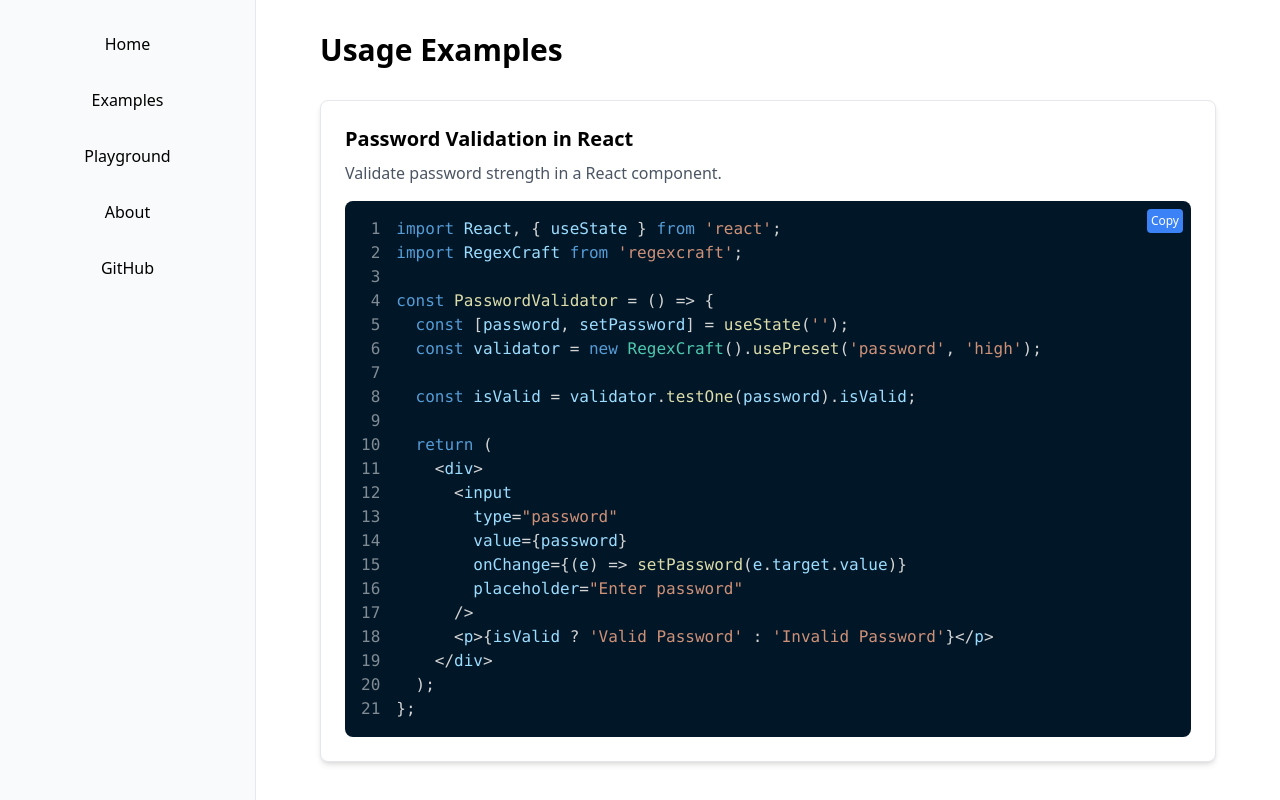
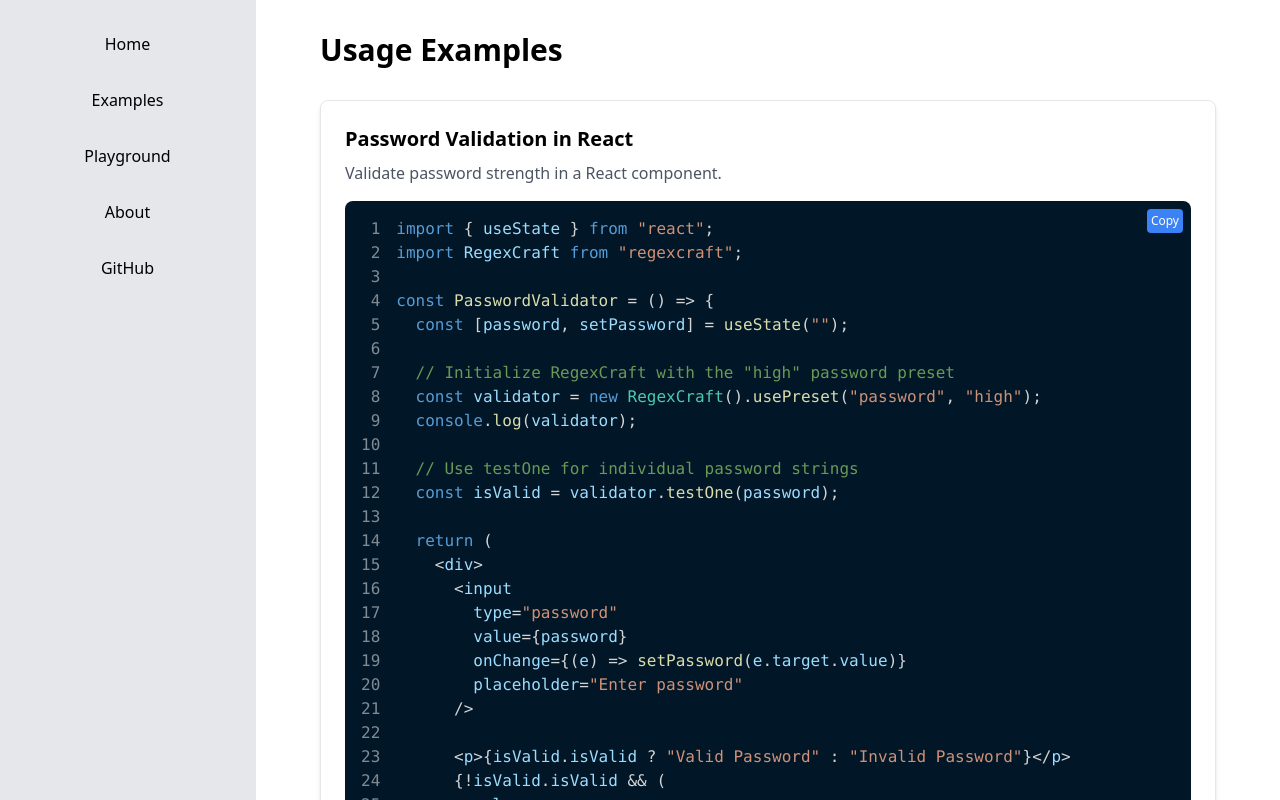
Before and after one commit to iAmNsengi/regexcraft-frontend, a React (Vite) app: page /examples in a window 1280 px wide. Shown: the top 800 px of the page. Built offline with nearby package versions, Linux system fonts and the light colour scheme.

Commit message:
update: password validation example

```diff
--- a/src/components/Layout.tsx
+++ b/src/components/Layout.tsx
@@ -6,7 +6,7 @@ const Layout = () => {
   return (
     <div className="flex flex-col min-h-screen overflow-x-hidden">
       <div className="flex flex-grow flex-col md:flex-row">
-        <aside className="w-full md:w-64 bg-gray-50 border-b md:border-r border-gray-200 p-6 md:border-b-0">
+        <aside className="w-full md:w-64 bg-gray-200 border-b md:border-r border-gray-200 p-6 md:border-b-0">
           <Navigation />
         </aside>
         <main className="flex-1 p-4 md:p-8 overflow-y-auto">
--- a/src/pages/Examples.tsx
+++ b/src/pages/Examples.tsx
@@ -6,14 +6,18 @@ const examples = [
     title: "Password Validation in React",
     description: "Validate password strength in a React component.",
     code: `
-import React, { useState } from 'react';
-import RegexCraft from 'regexcraft';
+import { useState } from "react";
+import RegexCraft from "regexcraft";
 
 const PasswordValidator = () => {
-  const [password, setPassword] = useState('');
-  const validator = new RegexCraft().usePreset('password', 'high');
+  const [password, setPassword] = useState("");
 
-  const isValid = validator.testOne(password).isValid;
+  // Initialize RegexCraft with the "high" password preset
+  const validator = new RegexCraft().usePreset("password", "high");
+  console.log(validator);
+
+  // Use testOne for individual password strings
+  const isValid = validator.testOne(password);
 
   return (
     <div>
@@ -23,11 +27,19 @@ const PasswordValidator = () => {
         onChange={(e) => setPassword(e.target.value)}
         placeholder="Enter password"
       />
-      <p>{isValid ? 'Valid Password' : 'Invalid Password'}</p>
+
+      <p>{isValid.isValid ? "Valid Password" : "Invalid Password"}</p>
+      {!isValid.isValid && (
+        <ul>
+          {isValid.failedRequirements.map((req, index) => (
+            <li key={index}>{req}</li>
+          ))}
+        </ul>
+      )}
     </div>
   );
 };
-    `,
+   `,
   },
   {
     title: "Email Validation in React",
```
